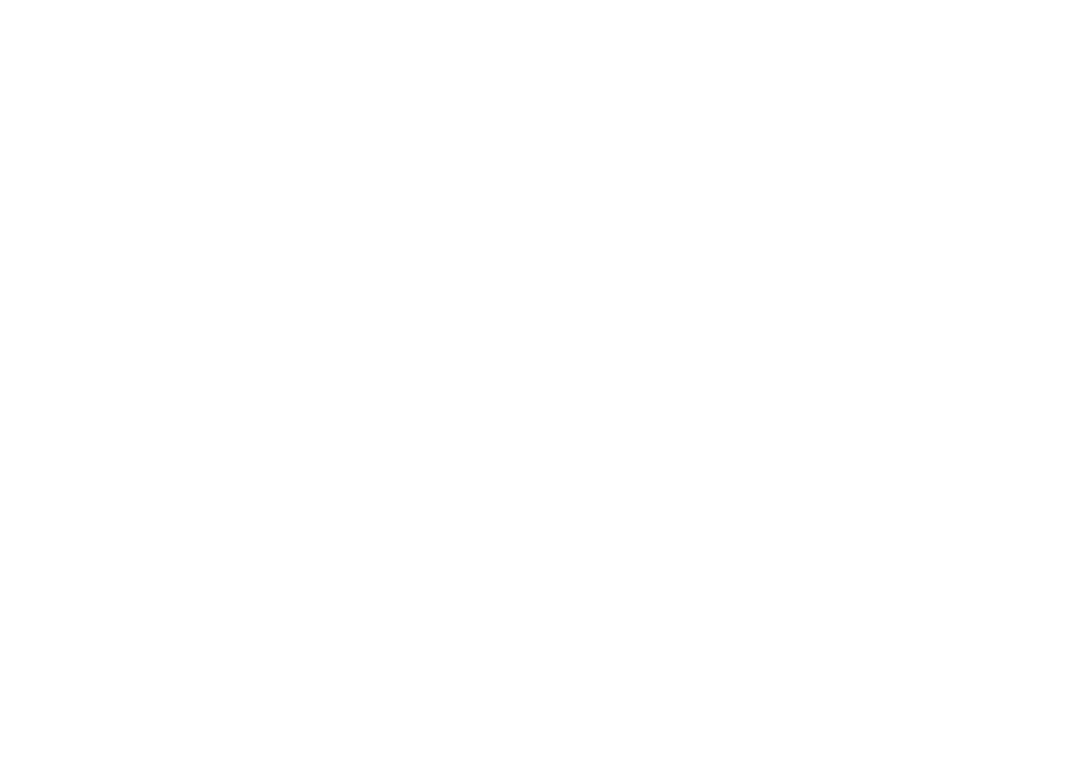
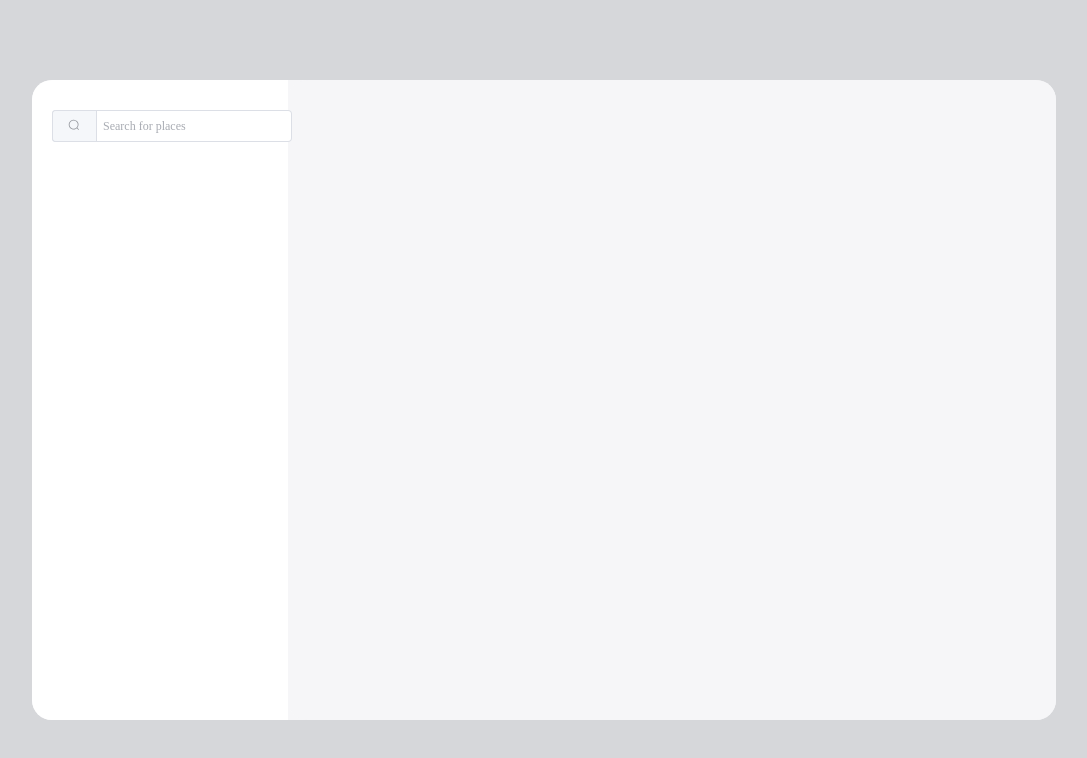
Before and after one commit to redemp8tion/vue-weather, a Vue app: page / in a window 1280 px wide. Shown: the top 758 px of the page, without its empty margins (96-1183 px from the left). Built offline with nearby package versions, Linux system fonts and the light colour scheme.

Commit message:
搜索组件静态搭建

```diff
--- a/package.json
+++ b/package.json
@@ -9,6 +9,7 @@
     "preview": "vite preview"
   },
   "dependencies": {
+    "@element-plus/icons-vue": "^2.3.1",
     "axios": "^1.7.7",
     "element-plus": "^2.8.1",
     "sass": "^1.77.8",
--- a/src/App.vue
+++ b/src/App.vue
@@ -4,9 +4,8 @@
 </script>
 
 <template>
-
-  <RouterView />
+    <RouterView />
 </template>
 
-<style scoped>
+<style lang="scss" scoped>
 </style>
--- a/src/api/weather.js
+++ b/src/api/weather.js
@@ -1,5 +1,5 @@
 export const fetchWeatherData = async (city) => {
-    const apiKey = '1507272ff76d54316f3b285110d59a34';
+    const apiKey = '5ce61b107390ba58323d0f7b554a7625';
     const response = await fetch(`https://api.openweathermap.org/data/2.5/weather?q=${city}&appid=${apiKey}&units=metric`);
     const data = await response.json();
     if (data.cod !== 200) throw new Error(data.message);
--- /dev/null
+++ b/src/components/search/index.vue
@@ -0,0 +1,22 @@
+<template>
+  <div class="search">
+    <el-input style="width: 240px" size="small" placeholder="Search for places">
+      <template #prepend>
+        <el-button :icon="Search" />
+      </template>
+    </el-input>
+  </div>
+</template>
+
+<script setup>
+import { Search } from "@element-plus/icons-vue";
+</script>
+
+<style lang="scss" scoped>
+.search {
+  width: 100%;
+  height: 30px;
+  margin-top: 20px;
+  margin-left: 10px;
+}
+</style>
--- /dev/null
+++ b/src/style/reset.scss
@@ -0,0 +1,188 @@
+/**
+ * ENGINE
+ * v0.2 | 20150615
+ * License: none (public domain)
+ */
+
+ *,
+ *:after,
+ *:before {
+     box-sizing: border-box;
+
+     outline: none;
+ }
+
+ html,
+ body,
+ div,
+ span,
+ applet,
+ object,
+ iframe,
+ h1,
+ h2,
+ h3,
+ h4,
+ h5,
+ h6,
+ p,
+ blockquote,
+ pre,
+ a,
+ abbr,
+ acronym,
+ address,
+ big,
+ cite,
+ code,
+ del,
+ dfn,
+ em,
+ img,
+ ins,
+ kbd,
+ q,
+ s,
+ samp,
+ small,
+ strike,
+ strong,
+ sub,
+ sup,
+ tt,
+ var,
+ b,
+ u,
+ i,
+ center,
+ dl,
+ dt,
+ dd,
+ ol,
+ ul,
+ li,
+ fieldset,
+ form,
+ label,
+ legend,
+ table,
+ caption,
+ tbody,
+ tfoot,
+ thead,
+ tr,
+ th,
+ td,
+ article,
+ aside,
+ canvas,
+ details,
+ embed,
+ figure,
+ figcaption,
+ footer,
+ header,
+ hgroup,
+ menu,
+ nav,
+ output,
+ ruby,
+ section,
+ summary,
+ time,
+ mark,
+ audio,
+ video {
+     font: inherit;
+     font-size: 100%;
+
+     margin: 0;
+     padding: 0;
+
+     vertical-align: baseline;
+
+     border: 0;
+ }
+
+ article,
+ aside,
+ details,
+ figcaption,
+ figure,
+ footer,
+ header,
+ hgroup,
+ menu,
+ nav,
+ section {
+     display: block;
+ }
+
+ body {
+     line-height: 1;
+ }
+
+ ol,
+ ul {
+     list-style: none;
+ }
+
+ blockquote,
+ q {
+     quotes: none;
+     &:before,
+     &:after {
+         content: '';
+         content: none;
+     }
+ }
+
+ sub,
+ sup {
+     font-size: 75%;
+     line-height: 0;
+
+     position: relative;
+
+     vertical-align: baseline;
+ }
+ sup {
+     top: -.5em;
+ }
+ sub {
+     bottom: -.25em;
+ }
+
+ table {
+     border-spacing: 0;
+     border-collapse: collapse;
+ }
+
+ input,
+ textarea,
+ button {
+     font-family: inhert;
+     font-size: inherit;
+
+     color: inherit;
+ }
+
+ select {
+     text-indent: .01px;
+     text-overflow: '';
+
+     border: 0;
+     border-radius: 0;
+
+     -webkit-appearance: none;
+        -moz-appearance: none;
+ }
+ select::-ms-expand {
+     display: none;
+ }
+
+ code,
+ pre {
+     font-family: monospace, monospace;
+     font-size: 1em;
+ }
--- a/src/views/HomeView.vue
+++ b/src/views/HomeView.vue
@@ -1,6 +1,23 @@
 <template>
-  <div>
-
+  <div class="main">
+    <div class="dashboard">
+      <el-row>
+        <el-col :xs="16" :sm="12" :md="8" :lg="6" :xl="8">
+          <div class="grid-content left">
+            <div class="search">
+              <Search></Search>
+            </div>
+            <div class="weather-img"></div>
+            <div class="temp"></div>
+            <div class="weather-message"></div>
+            <div class="city"></div>
+          </div>
+        </el-col>
+        <el-col :xs="8" :sm="12" :md="16" :lg="18" :xl="16">
+          <div class="grid-content right"></div>
+        </el-col>
+      </el-row>
+    </div>
   </div>
 </template>
 
@@ -9,5 +26,38 @@
 </script>
 
 <style lang="scss" scoped>
-
+.el-col {
+  border-radius: 20px;
+}
+.main {
+  display: flex;
+  justify-content: center;
+  align-items: center;
+  width: 100vw;
+  height: 100vh;
+  background-color: #d6d7da;
+  .dashboard {
+    width: 80%;
+    height: 80%;
+    background-color: #f6f6f8;
+    border-radius: 20px;
+    .grid-content {
+      min-height: 80vh;
+      border-radius: 20px;
+    }
+    .left{
+      background-color: #fff;
+      border-top-right-radius: 0;
+      border-bottom-right-radius: 0;
+      .search{
+        width: 100%;
+        height: 50px;
+        padding: 5px;
+      }
+    }
+    .right{
+      background-color: #f6f6f8;
+    }
+  }
+}
 </style>
```
Also changed, not shown: src/components/recentSearch/index.vue (added, +13 -0 lines), src/components/weatherCard/index.vue (added, +13 -0 lines), src/main.js (+7 -0 lines), 1 other file (tests, documents, lock files or other folders).
